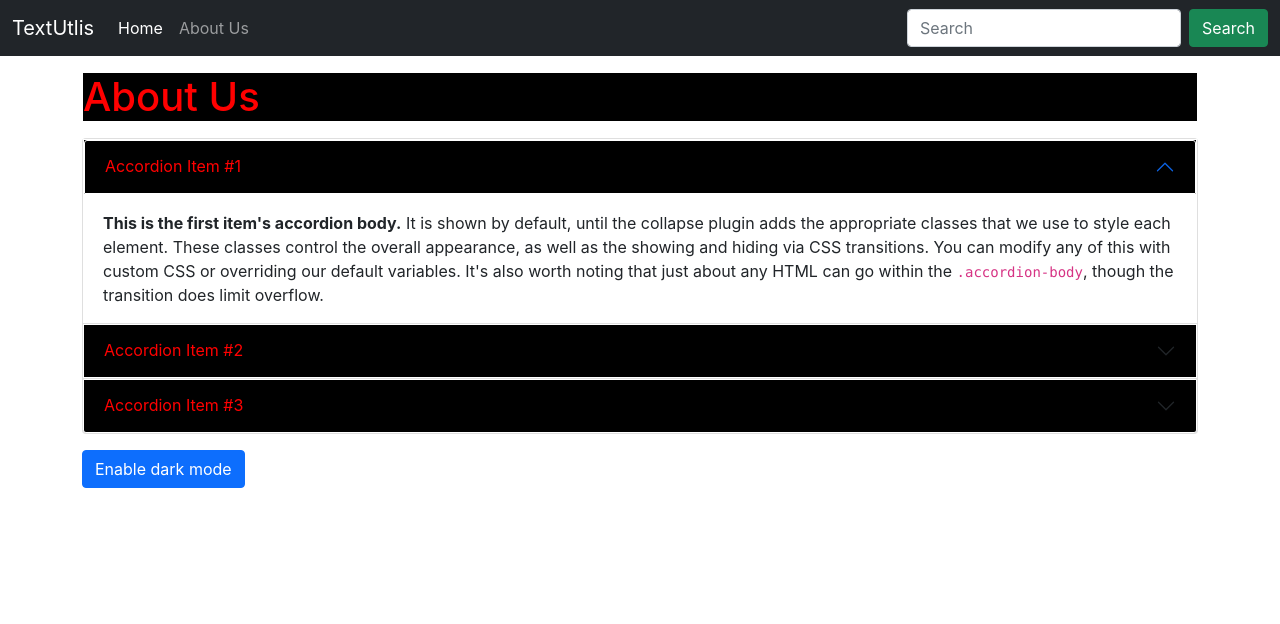
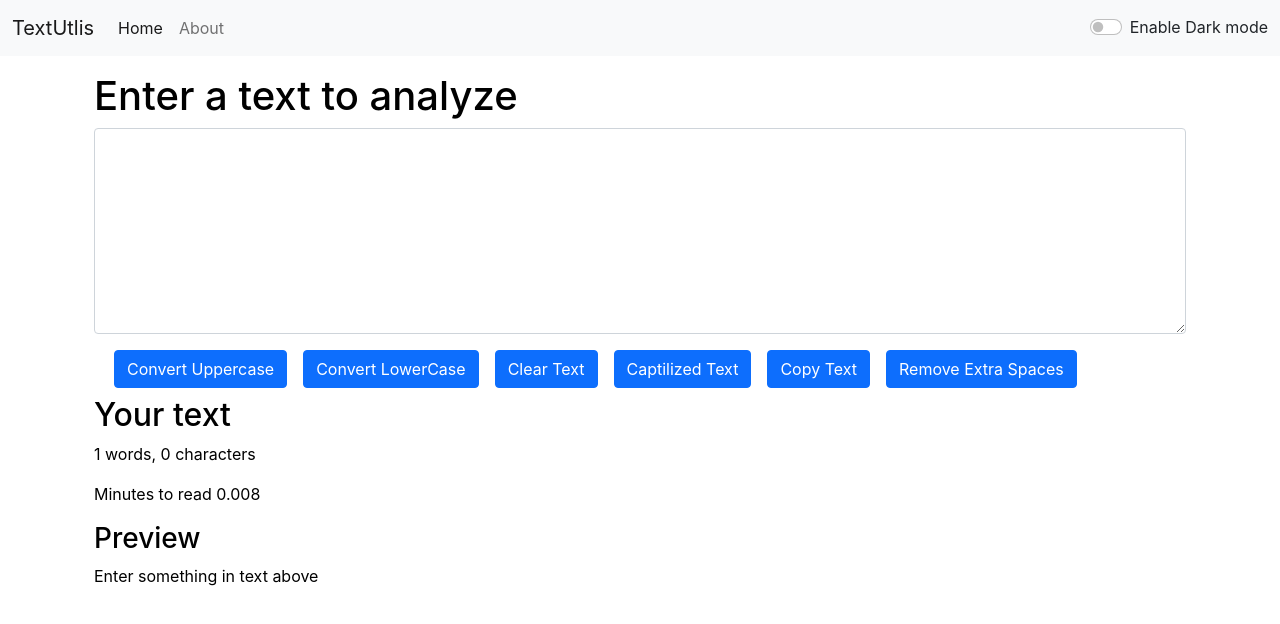
Before and after one commit to Ameen671999/TestUtlis, a React (Create React App) app: page / in a window 1280 px wide. Shown: the top 624 px of the page. Built offline with nearby package versions, Linux system fonts and the light colour scheme.

Commit message:
4.Dark Mode & Refactoring App Component

```diff
--- a/src/App.js
+++ b/src/App.js
@@ -1,16 +1,28 @@
 import "./App.css";
-import Navbar from './components/Navbar'
-// import TextForm from './components/TextForm'
-import PropTypes from 'prop-types'
-import About from "./components/About";
+import Navbar from "./components/Navbar";
+import TextForm from "./components/TextForm";
+import PropTypes from "prop-types";
+import { useState } from "react/cjs/react.development";
+// import About from "./components/About";
 
 function App() {
+  const [mode, setMode] = useState("light");
+
+  const toggleMode = () => {
+    if (mode === "light") {
+      setMode("dark");
+      document.body.style.backgroundColor = "#042743"
+    } else {
+      setMode("light");
+      document.body.style.backgroundColor = "white"
+    }
+  };
   return (
     <>
-      <Navbar title="TextUtlis" aboutText="About Us" />
+      <Navbar title="TextUtlis" mode={mode} toggleMode={toggleMode} />
       <div className="container my-3">
-      {/* <TextForm heading = 'Enter a text to analyze' /> */}
-      <About/>
+        <TextForm mode={mode} heading="Enter a text to analyze"/>
+        {/* <About/> */}
       </div>
     </>
   );
@@ -18,12 +30,13 @@ function App() {
 
 Navbar.prototype = {
   title: PropTypes.string,
-  aboutText: PropTypes.string
-}
+  aboutText: PropTypes.string,
+};
 
-Navbar.defaultProps = { // value is not given
-  title: 'set title',
-  aboutText: 'About'
-}
+Navbar.defaultProps = {
+  // value is not given
+  title: "set title",
+  aboutText: "About",
+};
 
 export default App;
--- a/src/components/Navbar.js
+++ b/src/components/Navbar.js
@@ -1,9 +1,8 @@
-import React from 'react'
-
+import React from "react";
 
 export default function Navbar(props) {
   return (
-        <nav className="navbar navbar-expand-lg navbar-dark bg-dark">
+    <nav className={`navbar navbar-expand-lg navbar-${props.mode} bg-${props.mode}`}>
       <div className="container-fluid">
         <a className="navbar-brand" href="/">
           {props.title}
@@ -32,7 +31,7 @@ export default function Navbar(props) {
               </a>
             </li>
           </ul>
-            <form className="d-flex">
+          {/* <form className="d-flex">
               <input
                 className="form-control me-2"
                 type="search"
@@ -42,9 +41,21 @@ export default function Navbar(props) {
               <button className="btn btn-success" type="submit">
                 Search
               </button>
-            </form>
+            </form> */}
+          <div className={`form-check form-switch text-${props.mode === 'light' ? 'dark' : 'light'}`}>
+            <input onClick={props.toggleMode}
+              className="form-check-input"
+              type="checkbox"
+              role="switch"
+              id="flexSwitchCheckDefault"
+            />
+            <label className="form-check-label"
+             htmlFor="flexSwitchCheckDefault">
+              Enable Dark mode
+            </label>
+          </div>
         </div>
       </div>
     </nav>
-    )
+  );
 }
--- a/src/components/TextForm.js
+++ b/src/components/TextForm.js
@@ -29,14 +29,26 @@ export default function TextForm(props) {
     setText(str);
   };
 
+  const handleCopyClick = () => {
+    var text = document.getElementById("myBox");
+    text.select();
+    navigator.clipboard.writeText(text.value);
+  };
+
+  const handleSpaceClick = () => {
+    let newText = text.split(/[ ]+/);
+    setText(newText.join(" "));
+  };
+
   const [text, setText] = useState("");
 
   return (
     <>
-      <div className="container">
+      <div className="container" style = {{color: props.mode === 'dark' ? 'white' : 'black'}}>
         <div className="mb-3">
           <h1> {props.heading} </h1>
           <textarea
+          style = {{backgroundColor: props.mode === 'dark' ? '#042743' : 'light'}}
             className="form-control"
             value={text}
             onChange={handleOnchange}
@@ -44,6 +56,7 @@ export default function TextForm(props) {
             rows="8"
           ></textarea>
         </div>
+        <div className="container" >
           <button className="btn btn-primary mx-2" onClick={handleUpClick}>
             Convert Uppercase
           </button>
@@ -53,18 +66,28 @@ export default function TextForm(props) {
           <button className="btn btn-primary mx-2" onClick={handleClearClick}>
             Clear Text
           </button>
-        <button className="btn btn-primary mx-2" onClick={handleCaptilizeClick}>
+          <button
+            className="btn btn-primary mx-2"
+            onClick={handleCaptilizeClick}
+          >
             Captilized Text
           </button>
+          <button className="btn btn-primary mx-2" onClick={handleCopyClick}>
+            Copy Text
+          </button>
+          <button className="btn btn-primary mx-2" onClick={handleSpaceClick}>
+            Remove Extra Spaces
+          </button>
         </div>
-      <div className="container my-2">
+      </div>
+      <div className="container my-2" style = {{color: props.mode === 'dark' ? 'white' : 'black'}}>
         <h2> Your text</h2>
         <p>
           {text.split(" ").length} words, {text.length} characters
         </p>
         <p>Minutes to read {text.split(" ").length * 0.008}</p>
         <h3>Preview</h3>
-        <p> {text} </p>
+        <p> {text.length>0?text:"Enter something in text above"} </p>
       </div>
     </>
   );
```
Lines whose indentation alone changed are shown as unchanged.
